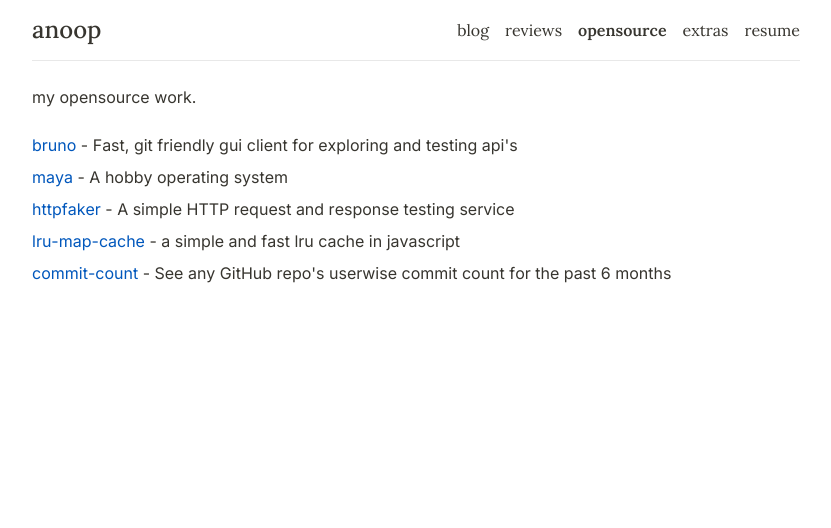
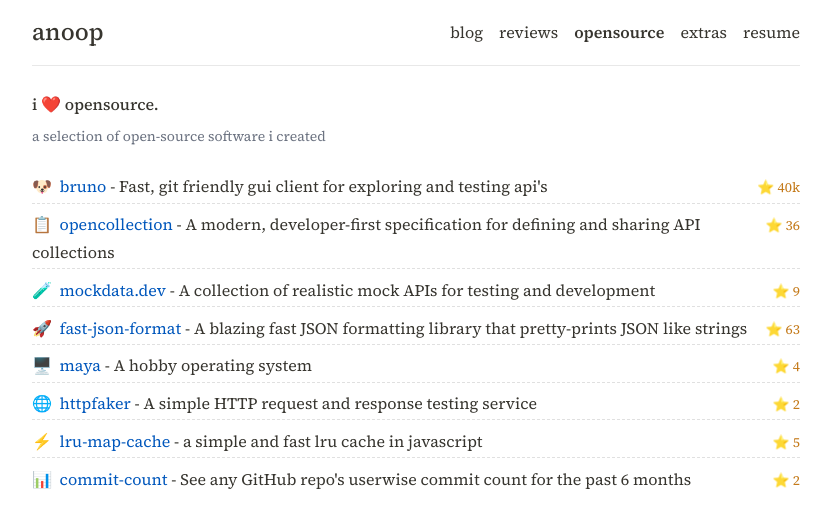
Before and after one commit to helloanoop/helloanoop.com, a Next.js app: page /opensource in a window 1280 px wide. Shown: the top 528 px of the page, without its empty margins (224-1055 px from the left). Built offline with nearby package versions, Linux system fonts and the light colour scheme.

Commit message:
refactor: update typography and layout across various components, enhance opensource page with project details and star counts

```diff
--- a/src/components/Header/StyledWrapper.js
+++ b/src/components/Header/StyledWrapper.js
@@ -7,7 +7,8 @@
     max-width: 768px;
     margin: 0 auto;
     font-size: 1rem;
-    font-family: Lora, serif;
+    font-family: 'Source Serif 4', Georgia, serif;
+    letter-spacing: normal;
 
     .anoop {
       font-size: 1.5rem;
--- a/src/pages/_document.js
+++ b/src/pages/_document.js
@@ -34,8 +34,7 @@
         <Head>
           <link rel="preconnect" href="https://fonts.googleapis.com"/>
           <link rel="preconnect" href="https://fonts.gstatic.com" crossOrigin/>
-          <link href="https://fonts.googleapis.com/css2?family=Lora:wght@400;500;600;700&display=swap" rel="stylesheet"/>
-          <link href="https://fonts.googleapis.com/css2?family=Inter:wght@400;500;600;700&display=swap" rel="stylesheet"/>
+          <link href="https://fonts.googleapis.com/css2?family=Source+Serif+4:ital,opsz,wght@0,8..60,400;0,8..60,500;0,8..60,600;0,8..60,700;1,8..60,400;1,8..60,500&display=swap" rel="stylesheet"/>
           {process.env.NEXT_PUBLIC_GOOGLE_ANALYTICS && <script
             async
             src={`https://www.googletagmanager.com/gtag/js?id=${process.env.NEXT_PUBLIC_GOOGLE_ANALYTICS}`}
--- a/src/pages/opensource.js
+++ b/src/pages/opensource.js
@@ -13,32 +13,32 @@
       <Header />
       <main className="page page-opensource">
         <div className="page-content">
-          <h2 className='mb-6'>my opensource work.</h2>
+          <h2 className='mb-2 font-medium'>i ❤️ opensource.</h2>
+          <p className='text-sm text-gray-500'>a selection of open-source software i created</p>
 
-          <div className="mt-2">
-            <span className='text-blue-500'>
-              <a href="https://github.com/usebruno/bruno" rel="noreferrer" target="_blank">bruno</a>
-            </span> - Fast, git friendly gui client for exploring and testing api's
+          <div className="mt-6">
+            <span>🐶&nbsp; <a className='text-blue-500' href="https://github.com/usebruno/bruno" rel="noreferrer" target="_blank">bruno</a> - Fast, git friendly gui client for exploring and testing api's</span> <span className='star-count'>⭐ 40k</span>
           </div>
-          <div className="mt-2">
-            <span className='text-blue-500'>
-              <a href="https://github.com/helloanoop/maya" rel="noreferrer" target="_blank">maya</a>
-            </span> - A hobby operating system
+          <div className="mt-1">
+            <span>📋&nbsp; <a className='text-blue-500' href="https://github.com/helloanoop/opencollection" rel="noreferrer" target="_blank">opencollection</a> - A modern, developer-first specification for defining and sharing API collections</span> <span className='star-count'>⭐ 36</span>
           </div>
-          <div className="mt-2">
-            <span className='text-blue-500'>
-              <a href="https://github.com/usebruno/httpfaker" rel="noreferrer" target="_blank">httpfaker</a>
-            </span> - A simple HTTP request and response testing service
+          <div className="mt-1">
+            <span>🧪&nbsp; <a className='text-blue-500' href="https://github.com/helloanoop/mockdata.dev" rel="noreferrer" target="_blank">mockdata.dev</a> - A collection of realistic mock APIs for testing and development</span> <span className='star-count'>⭐ 9</span>
           </div>
-          <div className="mt-2">
-            <span className='text-blue-500'>
-              <a href="https://github.com/helloanoop/lru-map-cache" rel="noreferrer" target="_blank">lru-map-cache</a>
-            </span> - a simple and fast lru cache in javascript
+          <div className="mt-1">
+            <span>🚀&nbsp; <a className='text-blue-500' href="https://github.com/helloanoop/fast-json-format" rel="noreferrer" target="_blank">fast-json-format</a> - A blazing fast JSON formatting library that pretty-prints JSON like strings</span> <span className='star-count'>⭐ 63</span>
           </div>
-          <div className="mt-2">
-            <span className='text-blue-500'>
-              <a href="https://github.com/helloanoop/commit-count" rel="noreferrer" target="_blank">commit-count</a>
-            </span> - See any GitHub repo's userwise commit count for the past 6 months
+          <div className="mt-1">
+            <span>🖥️&nbsp; <a className='text-blue-500' href="https://github.com/helloanoop/maya" rel="noreferrer" target="_blank">maya</a> - A hobby operating system</span> <span className='star-count'>⭐ 4</span>
+          </div>
+          <div className="mt-1">
+            <span>🌐&nbsp; <a className='text-blue-500' href="https://github.com/usebruno/httpfaker" rel="noreferrer" target="_blank">httpfaker</a> - A simple HTTP request and response testing service</span> <span className='star-count'>⭐ 2</span>
+          </div>
+          <div className="mt-1">
+            <span>⚡&nbsp; <a className='text-blue-500' href="https://github.com/helloanoop/lru-map-cache" rel="noreferrer" target="_blank">lru-map-cache</a> - a simple and fast lru cache in javascript</span> <span className='star-count'>⭐ 5</span>
+          </div>
+          <div className="mt-1">
+            <span>📊&nbsp; <a className='text-blue-500' href="https://github.com/helloanoop/commit-count" rel="noreferrer" target="_blank">commit-count</a> - See any GitHub repo's userwise commit count for the past 6 months</span> <span className='star-count'>⭐ 2</span>
           </div>
         </div>
       </main>
--- a/src/styles/globals.css
+++ b/src/styles/globals.css
@@ -8,11 +8,14 @@
   margin: 0;
   width: 100%;
   color: rgb(55, 53, 47);
-  font-family: Inter, sans-serif;
+  font-family: 'Source Serif 4', Georgia, serif;
 
-  font-kerning: none;
-  text-rendering: optimizeSpeed;
+  font-kerning: auto;
+  text-rendering: optimizeLegibility;
+  -webkit-font-smoothing: antialiased;
+  -moz-osx-font-smoothing: grayscale;
   letter-spacing: normal;
+  line-height: 1.7;
 }
 
 body {
--- a/src/styles/markdown.css
+++ b/src/styles/markdown.css
@@ -2,16 +2,23 @@
 .markdown h1 {
   font-size: 1.75rem;
   font-weight: 600;
+  line-height: 1.3;
+  letter-spacing: -0.01em;
 }
 
 .markdown h2 {
   font-size: 1.5rem;
   font-weight: 600;
+  line-height: 1.3;
+  letter-spacing: -0.01em;
+  margin-top: 1.5rem;
 }
 
 .markdown h3 {
   font-size: 1.25rem;
   font-weight: 600;
+  line-height: 1.3;
+  margin-top: 1.5rem;
 }
 
 /* Paragraph */
--- a/src/styles/page.scss
+++ b/src/styles/page.scss
@@ -11,10 +11,13 @@
   .page-title {
     font-size: 1.75rem;
     font-weight: 600;
-    font-family: Lora, serif;
+    font-family: 'Source Serif 4', Georgia, serif;
+    letter-spacing: -0.01em;
   }
 
   .page-content {
+    line-height: 1.75;
+
     p {
       margin-bottom: 0.75rem;
     }
@@ -26,6 +29,29 @@
       &:hover {
         text-decoration: underline;
       }
+    }
+  }
+}
+
+// Opensource page
+.page.page-opensource {
+  .page-content > div {
+    padding: 0.15rem 0;
+    border-bottom: 1px dashed #e0e0e0;
+    display: flex;
+    justify-content: space-between;
+    align-items: baseline;
+
+    &:last-child {
+      border-bottom: none;
+    }
+
+    .star-count {
+      margin-left: auto;
+      padding-left: 1rem;
+      white-space: nowrap;
+      color: #c47a1a;
+      font-size: 0.85rem;
     }
   }
 }
@@ -63,7 +89,7 @@
     margin-bottom: 1.5rem;
     font-size: .875rem;
     color: #5a5d60;
-    font-family: Lora, serif;
+    font-family: 'Source Serif 4', Georgia, serif;
   }
 }
 
```
Also changed, not shown: reviews/books/23-things-they-dont-tell-you-about-capitalism.md (+1 -1 lines).
